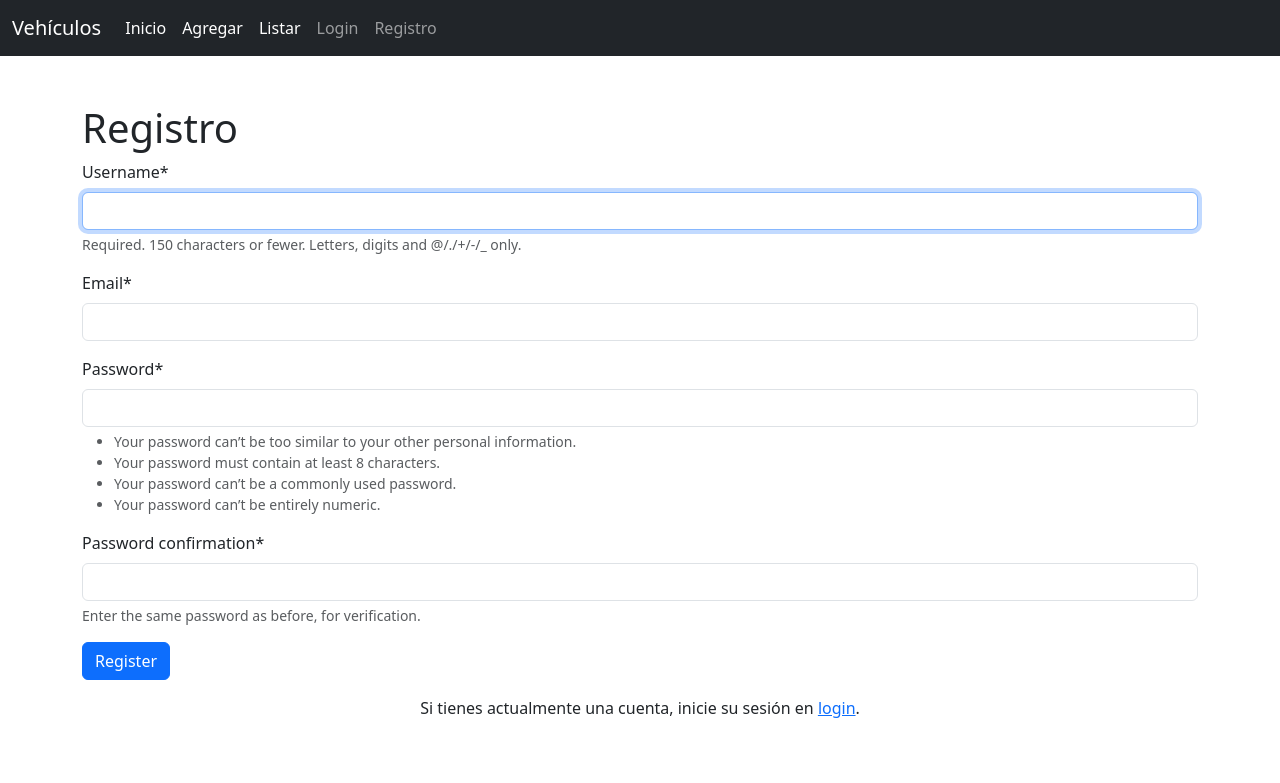
After one commit to oyarso/06-Proyecto_VehiculosFD, a Django app: page /registro/ in a window 1280 px wide. The commit adds this page. Shown: the top 783 px of the page. Run offline with Django 5.2, Linux system fonts and the light colour scheme; some libraries are stand-ins or nearby versions.

Commit message:
Agregar registrar

```diff
--- a/templates/menu.html
+++ b/templates/menu.html
@@ -38,7 +38,9 @@
         <li class="nav-item">
         <a class="nav-link" href="/login">Login</a>
         </li>
-
+        <li class="nav-item">
+            <a class="nav-link" href="/registro">Registro</a>
+            </li>
         {% endif %}
         </ul>
     </div>
--- a/vehiculo/forms.py
+++ b/vehiculo/forms.py
@@ -1,6 +1,7 @@
 from django import forms
 from .models import BoardsModel
-
+from django.contrib.auth.forms import UserCreationForm
+from django.contrib.auth.models import User
 
 class WidgetForm(forms.Form):
     marca = forms.CharField()
@@ -12,7 +13,19 @@ class WidgetForm(forms.Form):
     precio = forms.FloatField()
 
 
+class RegistroUsuarioForm(UserCreationForm):
+    email = forms.EmailField(required=True)
 
+    class Meta:
+        model = User
+        fields = ("username", "email", "password1", "password2")
+
+    def save(self, commit=True):
+        user = super(RegistroUsuarioForm, self).save(commit=False)
+        user.email = self.cleaned_data['email']
+        if commit:
+            user.save()
+        return user
 
 
 class BoardsForm(forms.ModelForm):
--- a/vehiculo/templates/registration/login.html
+++ b/vehiculo/templates/registration/login.html
@@ -10,6 +10,8 @@
             {{ login_form|crispy }}
             <button class="btn btn-primary" type="submit">Login</button>
         </form>
-
+        <p class="text-center">
+            Si nio tienes una cuenta, registrate en <a href="/registro">, para crear una cuenta</a>.
+        </p>
     </div>
 {% endblock content%}
--- /dev/null
+++ b/vehiculo/templates/registration/registro.html
@@ -0,0 +1,17 @@
+{% extends 'layout.html' %}
+{% include "menu.html" %}
+{% block content %}
+    {% load crispy_forms_tags %}
+    <!--Registro-->
+    <div class="container py-5">
+        <h1>Registro</h1>
+        <form method="POST">
+            {% csrf_token %} {{ register_form|crispy }}
+            <button class="btn btn-primary" type="submit">Register</button>
+        </form>
+        <p class="text-center">
+            Si tienes actualmente una cuenta, inicie su sesión en
+            <a href="/login">login</a>.
+        </p>
+    </div>
+{% endblock content %}
--- a/vehiculo/urls.py
+++ b/vehiculo/urls.py
@@ -1,5 +1,5 @@
 from django.urls import path
-from .views import IndexPageView, menuView, boardsform_view, mostrar, logout_view, login_view
+from .views import IndexPageView, menuView, boardsform_view, mostrar, logout_view, login_view, registro_view
 
 urlpatterns = [
 path('', IndexPageView.as_view(), name='index'),
@@ -8,4 +8,5 @@ path('listar/',  mostrar, name='mostrar'),
 path('add/', boardsform_view, name='addform'),
 path('logout/', logout_view, name="logout"),
 path('login/', login_view, name="login"),
+path('registro/', registro_view, name="registro"),
 ]
--- a/vehiculo/views.py
+++ b/vehiculo/views.py
@@ -8,7 +8,7 @@ from django.contrib.auth import login, authenticate , logout
 from django.contrib.auth.forms import AuthenticationForm
 from django.contrib.auth.decorators import permission_required
 from .models import BoardsModel
-
+from .forms import WidgetForm, BoardsForm, RegistroUsuarioForm
 class IndexPageView(TemplateView):
     template_name = "index.html"
 
@@ -67,3 +67,18 @@ def logout_view(request):
     logout(request)
     messages.info(request, "Se ha cerrado la sesión satisfactoriamente.")
     return HttpResponseRedirect('/menu')
+
+def registro_view(request):
+    if request.method == "POST":
+        form = RegistroUsuarioForm(request.POST)
+        if form.is_valid():
+            user = form.save()
+            login(request, user)
+            messages.success(request, "Registrado Satisfactoriamente.")
+            return HttpResponseRedirect('/menu')
+        else:
+            messages.error(request, "Registro invalido. Algunos datos ingresados no son correctos.")
+    else:
+        form = RegistroUsuarioForm()
+
+    return render(request=request, template_name="registration/registro.html", context={"register_form": form})
```
